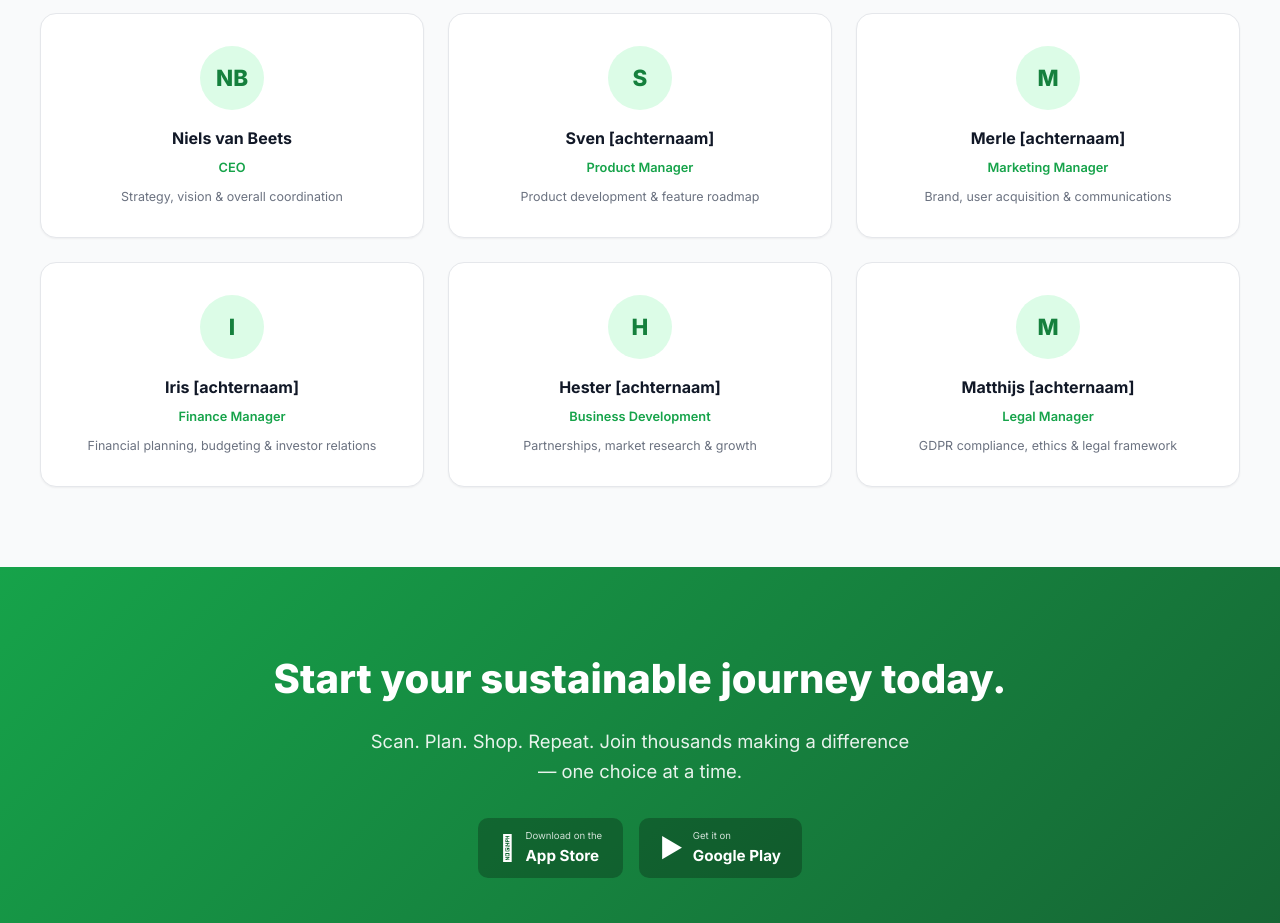
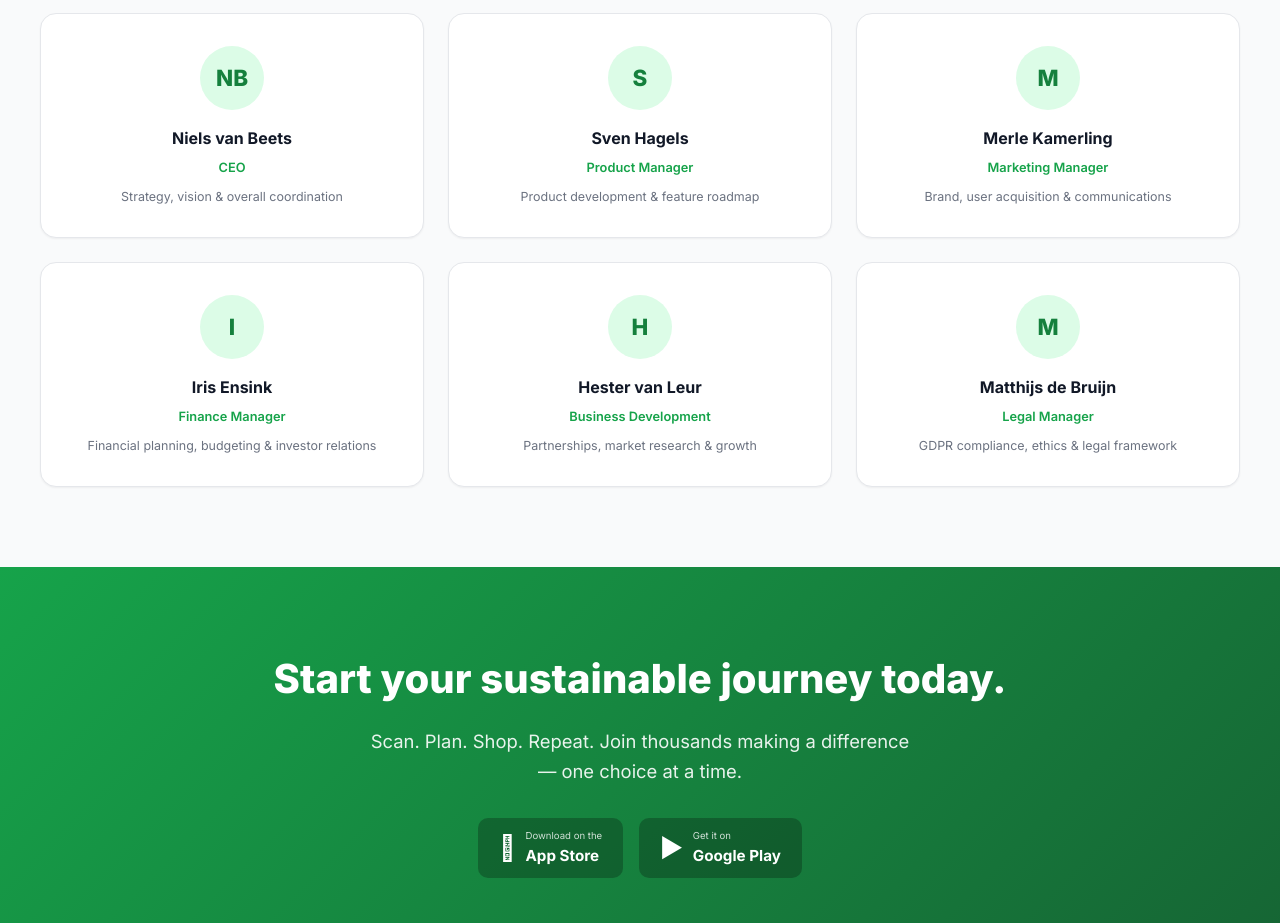
Before and after one commit to nvb26/Digital-Business-and-Transformation, a plain HTML site: page index.html in a window 1280 px wide. Shown: the part 10060-10983 px from the top of the page. Drawn offline with Linux system fonts and the light colour scheme.

Commit message:
Update index.html

```diff
--- a/index.html
+++ b/index.html
@@ -1193,31 +1193,31 @@
             </div>
             <div class="team-card">
                 <div class="team-avatar">S</div>
-                <h3>Sven [achternaam]</h3>
+                <h3>Sven Hagels</h3>
                 <span class="role">Product Manager</span>
                 <p class="desc">Product development &amp; feature roadmap</p>
             </div>
             <div class="team-card">
                 <div class="team-avatar">M</div>
-                <h3>Merle [achternaam]</h3>
+                <h3>Merle Kamerling</h3>
                 <span class="role">Marketing Manager</span>
                 <p class="desc">Brand, user acquisition &amp; communications</p>
             </div>
             <div class="team-card">
                 <div class="team-avatar">I</div>
-                <h3>Iris [achternaam]</h3>
+                <h3>Iris Ensink</h3>
                 <span class="role">Finance Manager</span>
                 <p class="desc">Financial planning, budgeting &amp; investor relations</p>
             </div>
             <div class="team-card">
                 <div class="team-avatar">H</div>
-                <h3>Hester [achternaam]</h3>
+                <h3>Hester van Leur</h3>
                 <span class="role">Business Development</span>
                 <p class="desc">Partnerships, market research &amp; growth</p>
             </div>
             <div class="team-card">
                 <div class="team-avatar">M</div>
-                <h3>Matthijs [achternaam]</h3>
+                <h3>Matthijs de Bruijn</h3>
                 <span class="role">Legal Manager</span>
                 <p class="desc">GDPR compliance, ethics &amp; legal framework</p>
             </div>
```
